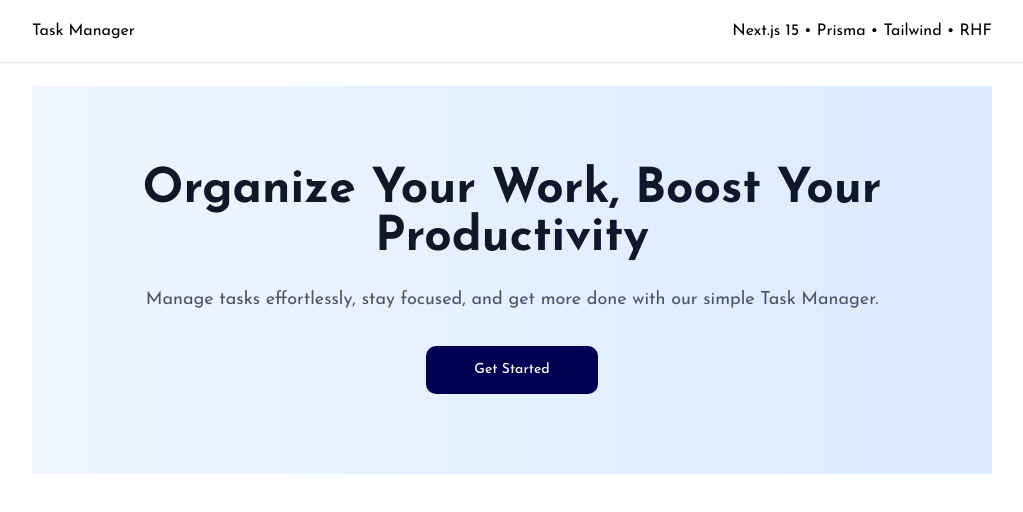
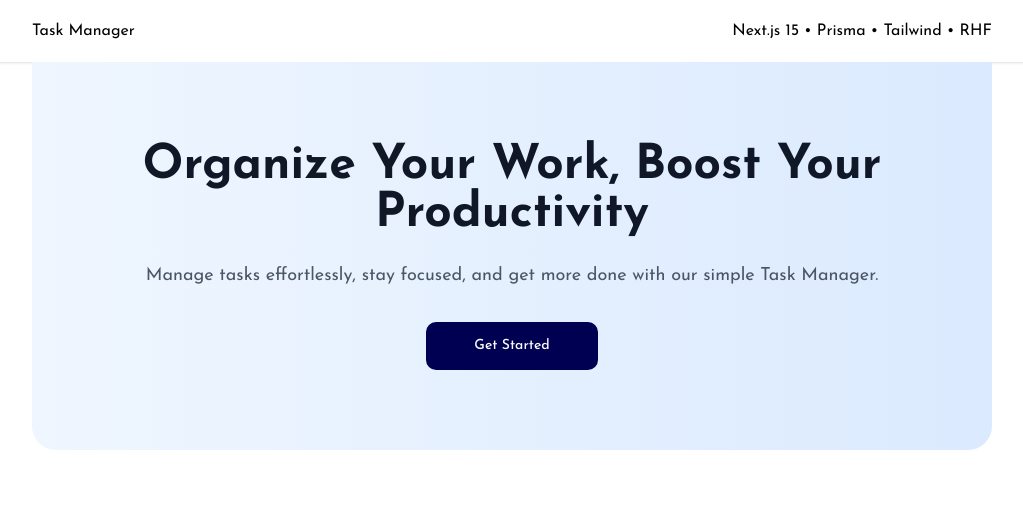
Before and after one commit to ShafiqueMalik/nextjs-prisma-crud, a Next.js app: page / in a window 1280 px wide. Shown: the top 512 px of the page, without its empty margins (128-1151 px from the left). Built offline with nearby package versions, Linux system fonts and the light colour scheme.

Commit message:
dashboard hero section added

```diff
--- a/src/app/layout.tsx
+++ b/src/app/layout.tsx
@@ -29,7 +29,7 @@ export default async function RootLayout({
           <div className="w-full">
             <Navbar />
             {/* <NavigationBar /> */}
-            <main className="flex flex-col min-h-[calc(100vh-62px)] py-6 ">
+            <main className="flex flex-col min-h-[calc(100vh-62px)] ">
               <div className="max-w-5xl w-full mx-auto px-4 sm:px-6 lg:px-8">{children}</div>
             </main>
 
--- a/src/app/page.tsx
+++ b/src/app/page.tsx
@@ -3,7 +3,7 @@ import Link from 'next/link';
 
 export default async function Home() {
   return (
-    <section className="bg-gradient-to-r from-blue-50 to-blue-100 py-20">
+    <section className="bg-gradient-to-r from-blue-50 to-blue-100 py-20 rounded-b-3xl">
       <div className="max-w-5xl mx-auto px-6 text-center">
         <h1 className="text-4xl md:text-5xl font-bold text-gray-900 mb-6">
           Organize Your Work, Boost Your Productivity
--- a/src/app/tasks/components/DataTable.tsx
+++ b/src/app/tasks/components/DataTable.tsx
@@ -119,7 +119,7 @@ function DataTable<TData, TValue>({ columns, data, headerContent }: DataTablePro
               ))
             ) : (
               <TableRow>
-                <TableCell colSpan={columns.length} className="h-[300px] text-center ">
+                <TableCell colSpan={columns.length} className="h-[258px] text-center text-2xl">
                   No results.
                 </TableCell>
               </TableRow>
--- a/src/app/tasks/components/DeleteBtn.tsx
+++ b/src/app/tasks/components/DeleteBtn.tsx
@@ -14,7 +14,7 @@ function DeleteBtn({ id }: { id: number }) {
     startTransition(async () => {
       try {
         await deleteTaskAction(id); // 👈 call server action directly
-        setOpen(false);
+        setTimeout(() => setOpen(false), 10); // Small delay to avoid flicker
       } catch (err: any) {
         console.error(err);
         throw err;
--- a/src/app/tasks/components/TaskColumnsDef.tsx
+++ b/src/app/tasks/components/TaskColumnsDef.tsx
@@ -30,7 +30,7 @@ export const columns = [
   {
     accessorKey: 'status',
     header: 'status',
-    size: 80, // fixed width
+    size: 122, // fixed width
     enableSorting: true,
     cell: ({ row }) => {
       const task = row.original;
```
Also changed, not shown: 1 other file (tests, documents, lock files or other folders).
